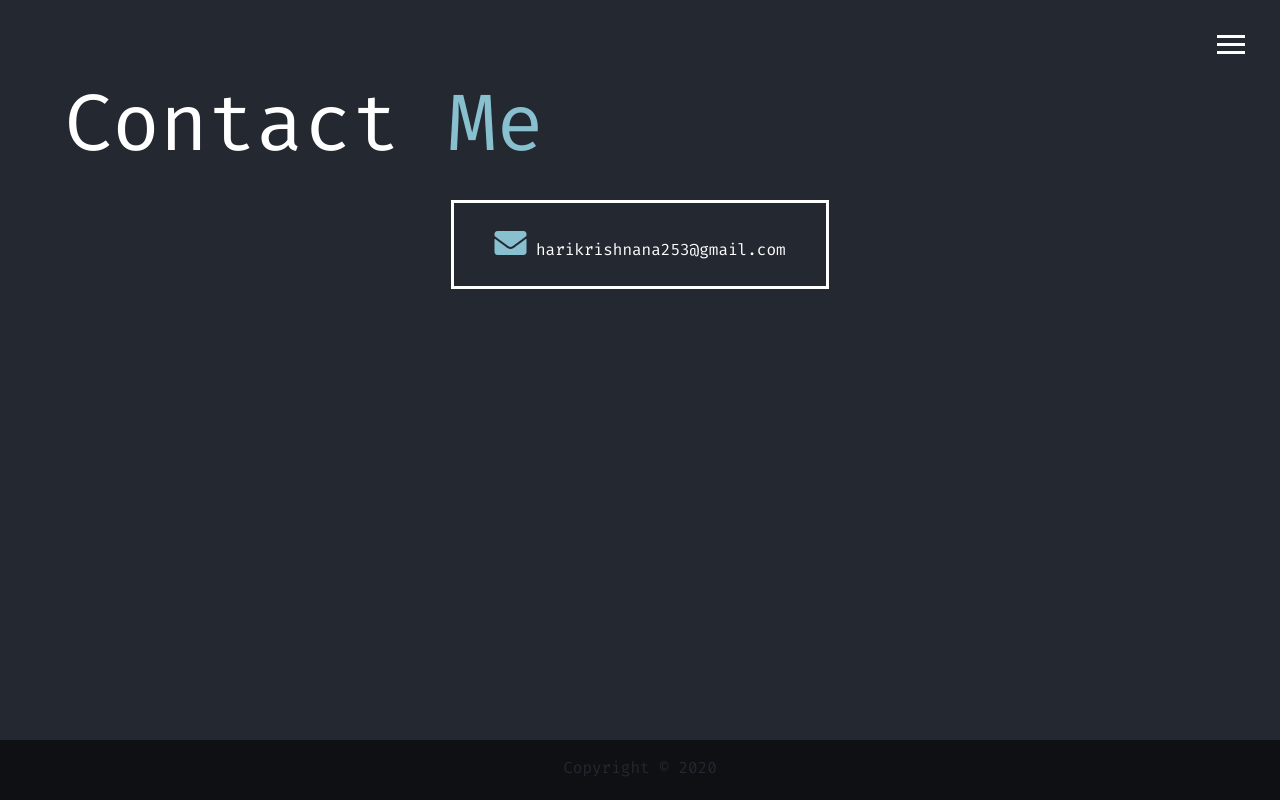
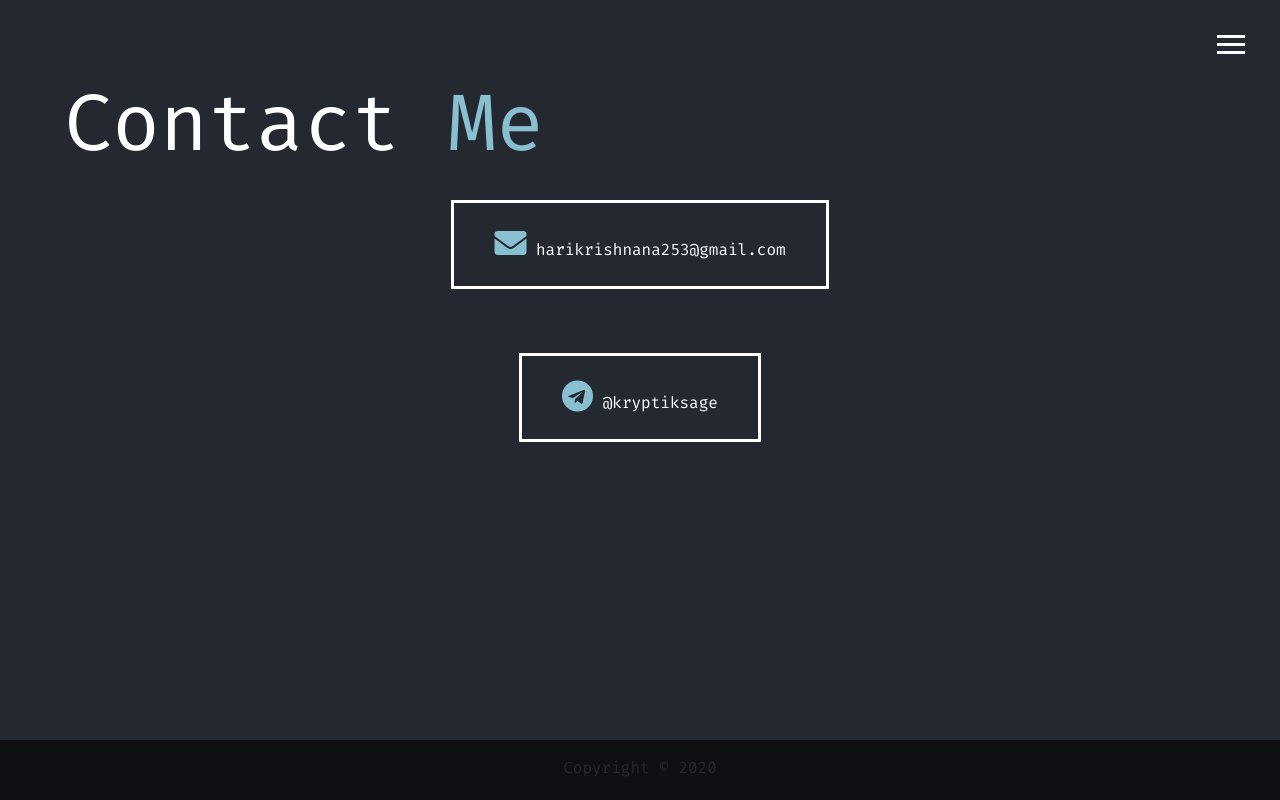
Before and after one commit to kryptiksage/website, a website: page contact.html in a window 1280 px wide. Drawn offline with Linux system fonts and the light colour scheme.

Commit message:
contact.html : added telegram in contacts

```diff
--- a/contact.html
+++ b/contact.html
@@ -47,7 +47,15 @@
 					harikrishnana253@gmail.com
 				</div>
 			</div>
-			</a>
+		</a>
+		<a href="https://t.me/kryptiksage" class="telegram" target="_blank">
+			<div class="boxes">
+				<div>
+					<span class="text-second"><i class="fab fa-telegram fa-2x"></i></span>
+					@kryptiksage
+				</div>
+			</div>
+		</a>
 	</main>
 
 	<footer id="main-footer">
```
